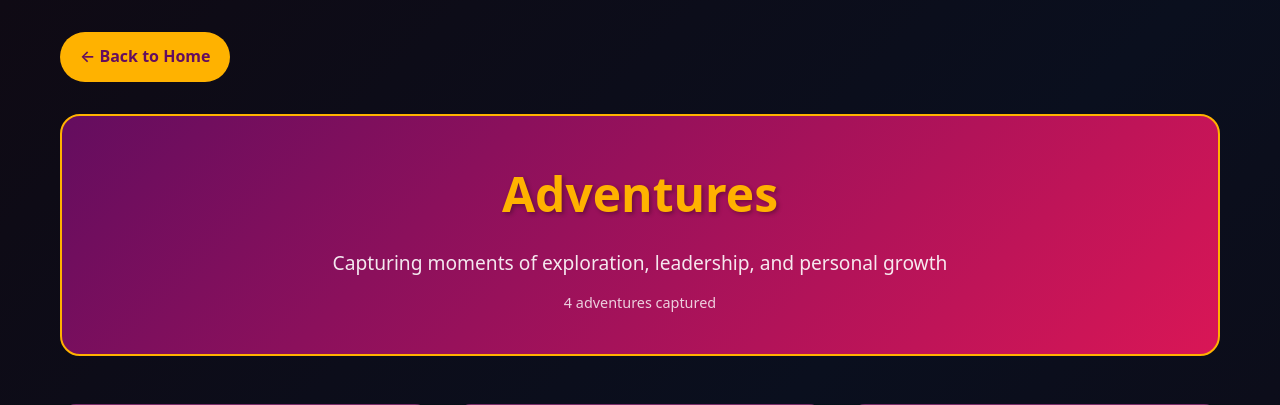
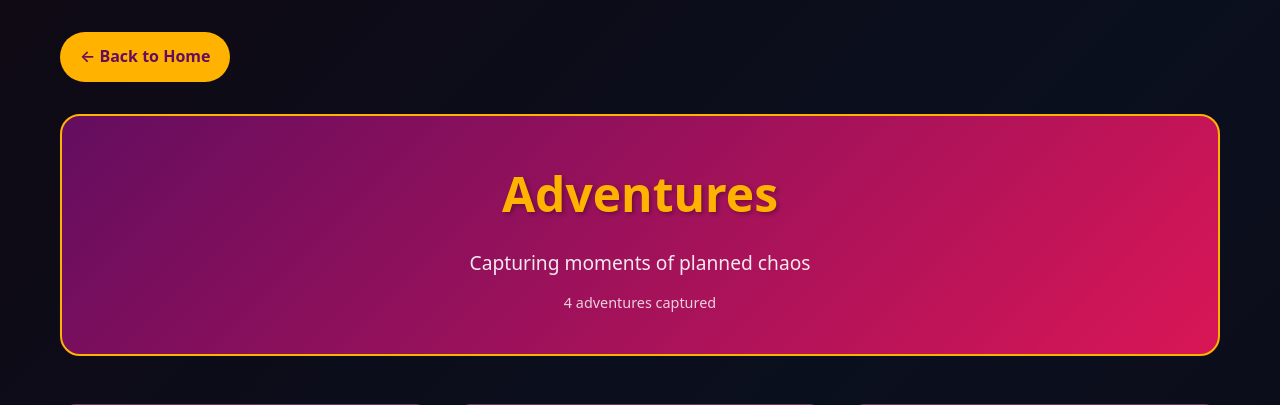
Before and after one commit to RAPOB/website-html, a PHP site: page /adventures.php in a window 1280 px wide. Shown: the top 405 px of the page. Run offline with PHP 8.4, Linux system fonts and the light colour scheme.

Commit message:
updated captions

```diff
--- a/adventures.php
+++ b/adventures.php
@@ -18,21 +18,22 @@ if (is_dir($adventuresPath)) {
 
 // Fallback adventure titles and descriptions
 $adventureDescriptions = [
-    'Mountain Adventures - Exploring peaks and conquering challenges',
-    'Team Leadership - Building and managing successful teams',
-    'Global Conferences - Presenting research worldwide',
-    'Racing Engineering - High-speed innovation and competition',
-    'Field Research - Testing technology in real environments',
-    'International Travel - Collaborative research across borders',
-    'Innovation Labs - Developing cutting-edge solutions',
-    'Team Collaboration - Working together on complex projects',
-    'Technical Challenges - Solving complex engineering problems',
-    'Competition Success - Achieving excellence in motorsport',
-    'Research Breakthroughs - Advancing the field of robotics',
-    'Adventure Sports - Pushing personal limits',
-    'Academic Excellence - Pursuing knowledge and innovation',
-    'Cultural Exploration - Experiencing diverse perspectives',
-    'Professional Growth - Developing expertise and skills'
+    // 'Mountain Adventures - Exploring peaks and conquering challenges',
+    // 'Team Leadership - Building and managing successful teams',
+    // 'Global Conferences - Presenting research worldwide',
+    // 'Racing Engineering - High-speed innovation and competition',
+    // 'Field Research - Testing technology in real environments',
+    // 'International Travel - Collaborative research across borders',
+    // 'Innovation Labs - Developing cutting-edge solutions',
+    // 'Team Collaboration - Working together on complex projects',
+    // 'Technical Challenges - Solving complex engineering problems',
+    // 'Competition Success - Achieving excellence in motorsport',
+    // 'Research Breakthroughs - Advancing the field of robotics',
+    // 'Adventure Sports - Pushing personal limits',
+    // 'Academic Excellence - Pursuing knowledge and innovation',
+    // 'Cultural Exploration - Experiencing diverse perspectives',
+    // 'Professional Growth - Developing expertise and skills'
+    ''
 ];
 ?>
 <!doctype html>
@@ -189,7 +190,7 @@ $adventureDescriptions = [
 
     <div class="header">
       <h1>Adventures</h1>
-      <p>Capturing moments of exploration, leadership, and personal growth</p>
+      <p>Capturing moments of planned chaos</p>
       <?php if (count($images) > 0): ?>
         <p style="font-size: 0.9em; opacity: 0.8; margin-top: 12px;">
           <?php echo count($images); ?> adventures captured
```
Also changed, not shown: images/adventures/crater_view.jpg (renamed from images/adventures/crater_view.JPG).
